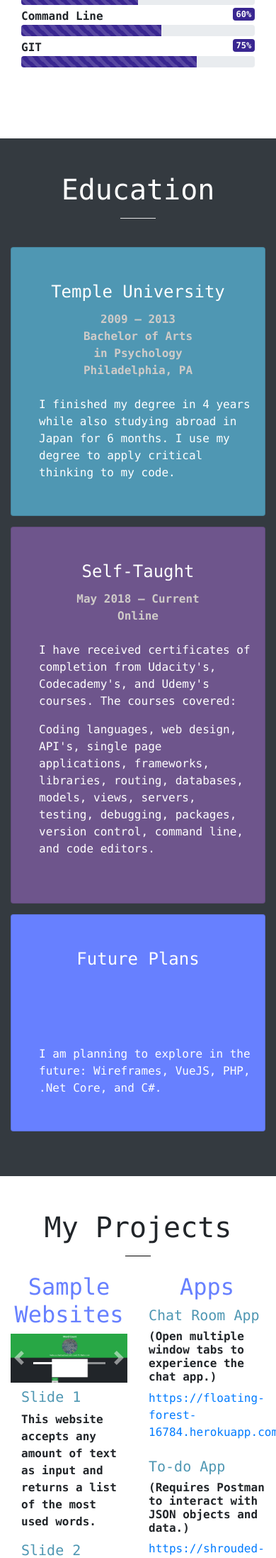
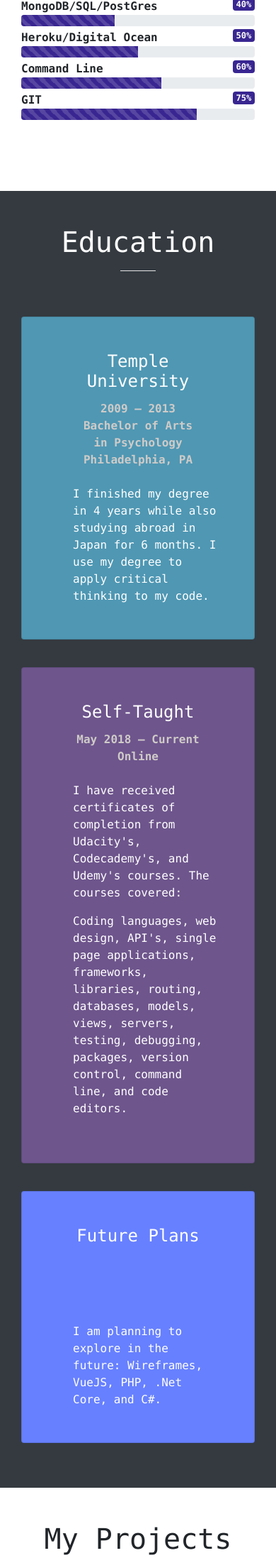
Before and after one commit to Purcell-Kevingithub/PersonalWebsite-project, a Django app: page / in a window 390 px wide; the page is wider, and only the part inside the window is pictured. Shown: the part 2471-4666 px from the top of that part at 71% size. Run offline with Django 3.2, Linux system fonts and the light colour scheme; data that the repository does not hold is empty; some libraries are stand-ins or nearby versions.

Commit message:
made website more responsive

```diff
--- a/jobs/templates/jobs/home.html
+++ b/jobs/templates/jobs/home.html
@@ -176,24 +168,16 @@ body {
     color: #6780ff;
   }
 
-@media (min-width: 200px) {
-    header, footer.p, footer.span {
-      display: inline-block;
-    }
-  }
-
-
 
 </style>
 </head>
 
 
 <body>
-
-
   <!-- navbar section-->
   <header>
-    <nav class="navbar navbar-expand-lg navbar-dark bg-dark fixed-top">
+    <div class="container-fluid col-sm-12">
+      <nav class="navbar navbar-expand-sm navbar-dark bg-dark fixed-top">
         <a class="navbar-brand lucida" href="{% url 'home' %}">Kevin Purcell</a>
         <button class="navbar-toggler" type="button" data-toggle="collapse" data-target="#navbarNavAltMarkup" aria-controls="navbarNavAltMarkup" aria-expanded="false" aria-label="Toggle navigation">
           <span class="navbar-toggler-icon"></span>
@@ -403,14 +388,16 @@ body {
   <!--Education -->
 <section class="py-5 bg-dark lucida" id="education">
   <div class="container">
-    <div class="col-md-12 mx-auto text-center text-white lucida">
+    <div class="col-md-12 text-center text-white lucida">
             <h1>Education</h1>
             <hr color="white" width=15% />
     </div>
     <br/>
 
-    <div class="card-deck">
-        <div class="col-sm-4 card text-center card-bg-1 py-5">
+<div class="container-fluid">
+  <div class="row">
+    <div class="card-deck col-xl-4">
+        <div class="card text-center card-bg-1 p-5 mt-4" id="card-setting">
             <div class="card-block">
                 <h4 class="card-title card-title-first">Temple University</h4>
                 <span class="font-weight-bold card-title-second">2009 &mdash; 2013 <br/>Bachelor of Arts<br/> in Psychology<br/>Philadelphia, PA</span>
@@ -420,8 +407,10 @@ body {
                 </p>
             </div>
         </div>
+    </div>
 
-        <div class="col-md-4 card text-center card-bg-2 py-5">
+    <div class="card-deck col-xl-4">
+        <div class="card text-center card-bg-2 p-5 mt-4" id="card-setting">
             <div class="card-block">
                 <h4 class="card-title card-title-first">Self-Taught</h4>
                 <span class="font-weight-bold card-title-second">May 2018 &mdash; Current <br/> Online </span>
@@ -432,8 +421,10 @@ body {
                 </p>
             </div>
         </div>
+      </div>
 
-        <div class=" col-md-4 card text-center card-bg-3 py-5">
+      <div class="card-deck col-xl-4">
+        <div class="card text-center card-bg-3 p-5 mt-4" id="card-setting">
             <div class="card-block">
                 <h4 class="card-title card-title-first">Future Plans</h4>
                 <p class="card-text text-left pl-4 card-title-third">
@@ -461,7 +452,7 @@ body {
   <hr color="black" width=10% />
   <div class="row">
 
-    <div class="container col-6 text-center py-2">
+    <div class="container col-lg-6 text-center py-2">
       <h2 id="sample-title"> Sample Websites</h2>
       <div id="carousel" class="carousel slide" data-ride="carousel">
         <ol class="carousel-indicators">
@@ -500,7 +491,7 @@ body {
       </div>
     </div>
 
-    <div class="container col-6 py-2">
+    <div class="container col-lg-6 py-2">
       <h2 class="text-center" id="app-title"> Apps </h2>
       <h5 id="app-description-titles">Chat Room App</h5>
       <h6 style="font-weight: bold;">(Open multiple window tabs to experience the chat app.)</h6>
@@ -530,11 +521,11 @@ body {
         <div class="row">
           {% for job in jobs.all %}
           <div class="col-md-4">
-            <div class="card mb-4 shadow-sm">
+            <div class="card my-4 shadow-sm">
               <a href="{% url 'allblogs' %}">
               <img class="card-img-top" src="{{ job.image.url }}" height=200 width=300></img>
               </a>
-              <div class="card-body" style="height: 150px;">
+              <div class="card-body">
                 <p class="card-text">{{ job.summary }}</p>
               </div>
             </div>
@@ -552,13 +543,13 @@ body {
         <h5>Contact Information</h5>
       </div>
       <div class="row text-center">
-        <p class="col-sm-4 footer-color-email py-2"><img src="{% static 'email.svg' %}"height=50 width=50/><br/>kevin91purcell@gmail.com</p>
-        <p class="col-sm-4 footer-color-phone py-2"><img src="{% static 'iphone.svg' %}" height=50 width=50/><br/>(267) 980 7911</p>
-        <p class="col-sm-4 footer-color-location py-2"><img src="{% static 'location.svg' %}" height=50 width=50/><br/>Hamilton, NJ <p>
+        <p class="col-md-4 footer-color-email py-2" style="margin: 0px;"><img src="{% static 'email.svg' %}"height=50 width=50/><br/>kevin91purcell@gmail.com</p>
+        <p class="col-md-4 footer-color-phone py-2" style="margin: 0px;"><img src="{% static 'iphone.svg' %}" height=50 width=50/><br/>(267) 980 7911</p>
+        <p class="col-md-4 footer-color-location py-2" style="margin: 0px;"><img src="{% static 'location.svg' %}" height=50 width=50/><br/>Hamilton, NJ <p>
       </div>
       <div class="row">
-        <div class="col-12 text-center">
-          &copy; Kevin Purcell {% now "Y" %}
+        <div class="col-12 text-center pt-3">
+          <h4>&copy; Kevin Purcell {% now "Y" %}</h4>
         </div>
       </div>
     </div>
```
Also changed, not shown: other parts of jobs/templates/jobs/home.html (+38 -45 lines), blog/templates/blog/allblogs.html (+14 -10 lines), blog/templates/blog/detail.html (+24 -14 lines). Lines whose indentation alone changed are shown as unchanged.
